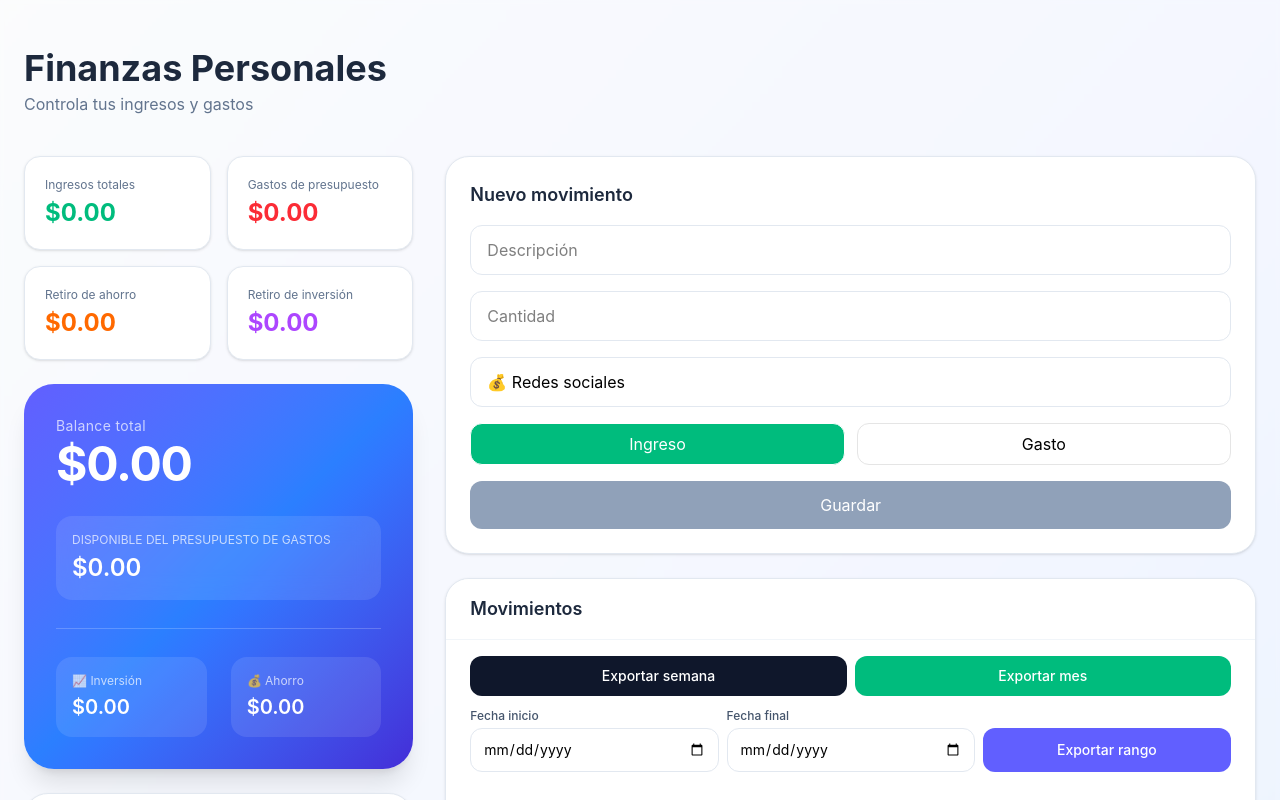
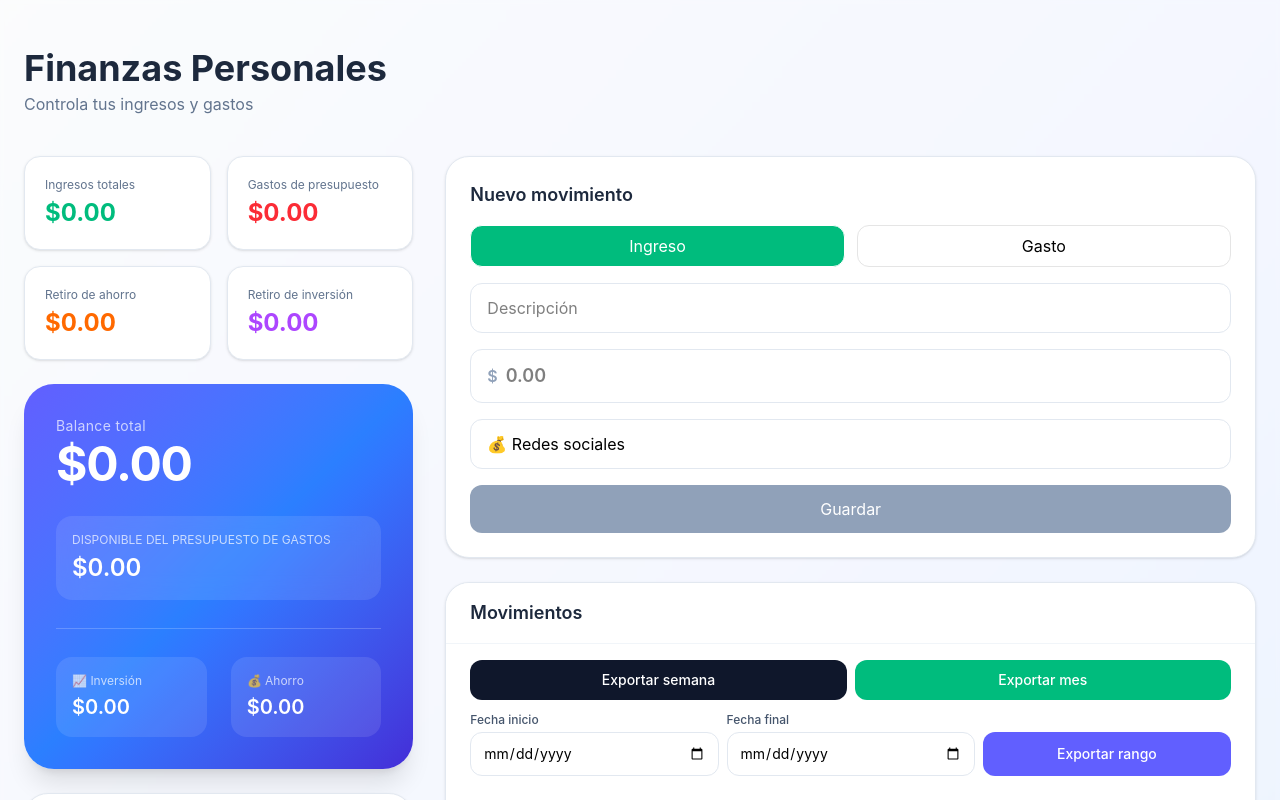
Before and after one commit to edeldev/finanzas-control, a React (Vite) app: page / in a window 1280 px wide. Shown: the top 800 px of the page. Built offline with nearby package versions, Linux system fonts and the light colour scheme.

Commit message:
chore: add message and configrations

```diff
--- a/package.json
+++ b/package.json
@@ -14,6 +14,7 @@
     "file-saver": "^2.0.5",
     "react": "^19.2.0",
     "react-dom": "^19.2.0",
+    "react-hot-toast": "^2.6.0",
     "tailwindcss": "^4.2.1",
     "xlsx": "^0.18.5"
   },
--- a/src/App.jsx
+++ b/src/App.jsx
@@ -4,9 +4,26 @@ import { SummaryCards } from "./components/dashboard/SummaryCards";
 import { AddTransaction } from "./components/transactions/AddTransaction";
 import { TransactionList } from "./components/transactions/TransactionList";
 import { FinancialHealthCard } from "./components/dashboard/FinancialHealthCard";
+import { Toaster } from "react-hot-toast";
 
 function App() {
   return (
+    <>
+      <Toaster
+        position="top-right"
+        gutter={8}
+        containerStyle={{ top: 20, right: 20 }}
+        toastOptions={{
+          duration: 2500,
+          style: {
+            borderRadius: "16px",
+            background: "rgba(17, 24, 39, 0.8)",
+            color: "#fff",
+            backdropFilter: "blur(10px)",
+          },
+        }}
+      />
+
       <FinanceProvider>
         <main className="relative min-h-screen bg-linear-to-br from-slate-50 via-indigo-50 to-blue-100 py-12 px-6">
           <div className="absolute inset-0 bg-white/40 backdrop-blur-[2px]" />
@@ -37,6 +54,7 @@ function App() {
           </div>
         </main>
       </FinanceProvider>
+    </>
   );
 }
 
--- a/src/components/dashboard/FinancialHealthCard.jsx
+++ b/src/components/dashboard/FinancialHealthCard.jsx
@@ -21,8 +21,6 @@ export const FinancialHealthCard = () => {
     recommendedInvestment,
   } = calculateFinanceSummary(transactions);
 
-  const hasIncome = income > 0;
-
   return (
     <div className="bg-white rounded-3xl border border-slate-200 shadow-sm p-6 space-y-6">
       <h3 className="text-lg font-semibold text-slate-800">
@@ -43,7 +41,7 @@ export const FinancialHealthCard = () => {
             </span>
           </div>
 
-          <ProgressBar value={hasIncome ? investmentProgress : 0} type="goal" />
+          <ProgressBar value={investmentProgress} type="goal" />
         </div>
 
         <div>
@@ -55,7 +53,7 @@ export const FinancialHealthCard = () => {
             </span>
           </div>
 
-          <ProgressBar value={hasIncome ? savingsProgress : 0} type="goal" />
+          <ProgressBar value={savingsProgress} type="goal" />
         </div>
 
         <div>
@@ -66,7 +64,7 @@ export const FinancialHealthCard = () => {
             </span>
           </div>
 
-          <ProgressBar value={hasIncome ? expenseProgress : 0} type="expense" />
+          <ProgressBar value={expenseProgress} type="expense" />
 
           <div className="text-xs text-slate-400 mt-1">
             Disponible para gastar: {formatMoney(remainingExpenses)}
--- a/src/components/transactions/AddTransaction.jsx
+++ b/src/components/transactions/AddTransaction.jsx
@@ -2,6 +2,7 @@ import { useState } from "react";
 import { useFinance } from "../../context/FinanceContext";
 import { expenseCategories, incomeCategories } from "../../data/categories";
 import { calculateFinanceSummary } from "../../utils/calculations";
+import toast from "react-hot-toast";
 
 export const AddTransaction = () => {
   const { addTransaction, transactions } = useFinance();
@@ -26,12 +27,12 @@ export const AddTransaction = () => {
 
     if (type === "expense") {
       if (category === "savingsExpense" && numericAmount > savings) {
-        alert("No tienes suficiente ahorro");
+        toast.error("No tienes suficiente ahorro 💸");
         return;
       }
 
       if (category === "investmentExpense" && numericAmount > investment) {
-        alert("No tienes suficiente inversión");
+        toast.error("No tienes suficiente inversión 📉");
         return;
       }
     }
@@ -43,10 +44,33 @@ export const AddTransaction = () => {
       type,
     });
 
+    toast.success(
+      type === "income" ? `Ingreso agregado 💰` : `Gasto registrado 🧾`,
+    );
+
     setText("");
     setAmount("");
     setType("income");
     setCategory(incomeCategories[0].id);
+  };
+
+  const formatInput = (value) => {
+    if (!value) return "";
+
+    if (value.endsWith(".")) return value;
+
+    const parts = value.split(".");
+
+    const decimals = parts[1]?.slice(0, 2) || "";
+    const integer = parts[0];
+
+    const formattedInteger = Number(integer).toLocaleString("en-US");
+
+    if (value.includes(".")) {
+      return `${formattedInteger}.${decimals}`;
+    }
+
+    return formattedInteger;
   };
 
   return (
@@ -55,36 +79,6 @@ export const AddTransaction = () => {
       className="bg-white rounded-3xl p-4 lg:p-6 border border-slate-200 shadow-sm space-y-4"
     >
       <h3 className="text-lg font-semibold text-slate-800">Nuevo movimiento</h3>
-
-      <input
-        className="w-full border border-slate-200 rounded-xl px-4 py-3"
-        placeholder="Descripción"
-        value={text}
-        onChange={(e) => setText(e.target.value)}
-      />
-
-      <input
-        type="number"
-        min="0"
-        step="0.01"
-        inputMode="decimal"
-        className="w-full border border-slate-200 rounded-xl px-4 py-3"
-        placeholder="Cantidad"
-        value={amount}
-        onChange={(e) => setAmount(e.target.value)}
-      />
-
-      <select
-        className="w-full border border-slate-200 rounded-xl px-4 py-3 cursor-pointer"
-        value={category}
-        onChange={(e) => setCategory(e.target.value)}
-      >
-        {categories.map((cat) => (
-          <option key={cat.id} value={cat.id}>
-            {cat.icon} {cat.name}
-          </option>
-        ))}
-      </select>
 
       <div className="flex gap-3">
         <button
@@ -116,6 +110,52 @@ export const AddTransaction = () => {
         </button>
       </div>
 
+      <input
+        className="w-full border border-slate-200 rounded-xl px-4 py-3"
+        placeholder="Descripción"
+        value={text}
+        onChange={(e) => setText(e.target.value)}
+      />
+
+      <div className="flex items-center gap-2 border border-slate-200 rounded-xl px-4 py-3">
+        <span className="text-slate-400 font-semibold">$</span>
+
+        <input
+          type="text"
+          inputMode="decimal"
+          placeholder="0.00"
+          value={formatInput(amount)}
+          onChange={(e) => {
+            let raw = e.target.value.replace(/,/g, "");
+            raw = raw.replace(/[^0-9.]/g, "");
+
+            const parts = raw.split(".");
+            if (parts.length > 2) {
+              raw = parts[0] + "." + parts[1];
+            }
+
+            if (parts[1]?.length > 2) {
+              raw = parts[0] + "." + parts[1].slice(0, 2);
+            }
+
+            setAmount(raw);
+          }}
+          className="flex-1 outline-none font-semibold text-lg"
+        />
+      </div>
+
+      <select
+        className="w-full border border-slate-200 rounded-xl px-4 py-3 cursor-pointer"
+        value={category}
+        onChange={(e) => setCategory(e.target.value)}
+      >
+        {categories.map((cat) => (
+          <option key={cat.id} value={cat.id}>
+            {cat.icon} {cat.name}
+          </option>
+        ))}
+      </select>
+
       <button
         type="submit"
         disabled={validate}
--- a/src/components/transactions/TransactionList.jsx
+++ b/src/components/transactions/TransactionList.jsx
@@ -4,12 +4,14 @@ import { expenseCategories, incomeCategories } from "../../data/categories";
 import { Card } from "../ui/Card";
 import { ExportTransactions } from "./ExportTransaction";
 import { formatMoney } from "../../utils/formatters";
+import toast from "react-hot-toast";
 
 export const TransactionList = () => {
   const {
     transactions = [],
     deleteTransaction,
     editTransaction,
+    addTransaction,
   } = useFinance();
 
   const [editingId, setEditingId] = useState(null);
@@ -21,7 +23,7 @@ export const TransactionList = () => {
   const startEdit = (t) => {
     setEditingId(t.id);
     setEditText(t.text);
-    setEditAmount(t.amount);
+    setEditAmount(String(t.amount));
   };
 
   const saveEdit = (id) => {
@@ -29,8 +31,30 @@ export const TransactionList = () => {
       text: editText,
       amount: Math.abs(Number(editAmount)),
     });
+    toast.success("Movimiento actualizado ✏️");
 
     setEditingId(null);
+  };
+
+  const handleDeleteTransaction = (parentId) => {
+    const target = transactions.find((t) => t.id === parentId);
+
+    deleteTransaction(parentId);
+
+    toast((t) => (
+      <div className="flex items-center gap-3">
+        <span>Movimiento eliminado</span>
+        <button
+          className="text-blue-400 cursor-pointer"
+          onClick={() => {
+            addTransaction(target);
+            toast.dismiss(t.id);
+          }}
+        >
+          Deshacer
+        </button>
+      </div>
+    ));
   };
 
   const groupedTransactions = [];
@@ -100,6 +124,25 @@ export const TransactionList = () => {
       minute: "2-digit",
     });
 
+    const formatInput = (value) => {
+      if (!value) return "";
+
+      if (value.endsWith(".")) return value;
+
+      const parts = value.split(".");
+
+      const decimals = parts[1]?.slice(0, 2) || "";
+      const integer = parts[0];
+
+      const formattedInteger = Number(integer).toLocaleString("en-US");
+
+      if (value.includes(".")) {
+        return `${formattedInteger}.${decimals}`;
+      }
+
+      return formattedInteger;
+    };
+
     return (
       <div key={parent.id} className="space-y-2">
         <div className="flex justify-between items-center p-4 rounded-2xl bg-white border border-slate-100 hover:border-slate-200 hover:shadow-sm transition">
@@ -133,12 +176,39 @@ export const TransactionList = () => {
 
           <div className="flex items-center gap-4">
             {editingId === parent.id ? (
-              <input
-                type="number"
-                value={editAmount}
-                onChange={(e) => setEditAmount(e.target.value)}
-                className="border border-slate-200 rounded-lg px-2 py-1 text-sm w-24 text-right"
-              />
+              <div className="flex items-center gap-1 border border-slate-200 rounded-lg px-2 py-1 w-28">
+                <span
+                  className={`text-sm font-semibold ${
+                    parent.type === "income"
+                      ? "text-emerald-500"
+                      : "text-red-500"
+                  }`}
+                >
+                  $
+                </span>
+
+                <input
+                  type="text"
+                  inputMode="decimal"
+                  value={formatInput(editAmount)}
+                  onChange={(e) => {
+                    let raw = e.target.value.replace(/,/g, "");
+                    raw = raw.replace(/[^0-9.]/g, "");
+
+                    const parts = raw.split(".");
+                    if (parts.length > 2) {
+                      raw = parts[0] + "." + parts[1];
+                    }
+
+                    if (parts[1]?.length > 2) {
+                      raw = parts[0] + "." + parts[1].slice(0, 2);
+                    }
+
+                    setEditAmount(raw);
+                  }}
+                  className="flex-1 outline-none text-sm font-semibold"
+                />
+              </div>
             ) : (
               <span
                 className={`font-semibold text-lg ${
@@ -176,7 +246,7 @@ export const TransactionList = () => {
                   </button>
 
                   <button
-                    onClick={() => deleteTransaction(parent.id)}
+                    onClick={() => handleDeleteTransaction(parent.id)}
                     className="text-slate-400 hover:text-red-500 cursor-pointer"
                   >
                     🗑
--- a/src/utils/dateString.js
+++ /dev/null
@@ -1,3 +0,0 @@
-export const getDateString = (date) => {
-  return new Date(date).toISOString().slice(0, 10);
-};
--- a/src/utils/exportToExcel.js
+++ b/src/utils/exportToExcel.js
@@ -10,7 +10,7 @@ export const exportTransactionsToExcel = (
   const allCategories = [...expenseCategories, ...incomeCategories];
 
   const sorted = [...transactions].sort(
-    (a, b) => new Date(a.date) - new Date(b.date),
+    (a, b) => new Date(b.date) - new Date(a.date),
   );
 
   let totalIncome = 0;
```
Also changed, not shown: src/components/transactions/ExportTransaction.jsx (+6 -4 lines), src/utils/transactionFilters.js (+13 -12 lines), 1 other file (tests, documents, lock files or other folders). Lines whose indentation alone changed are shown as unchanged.
